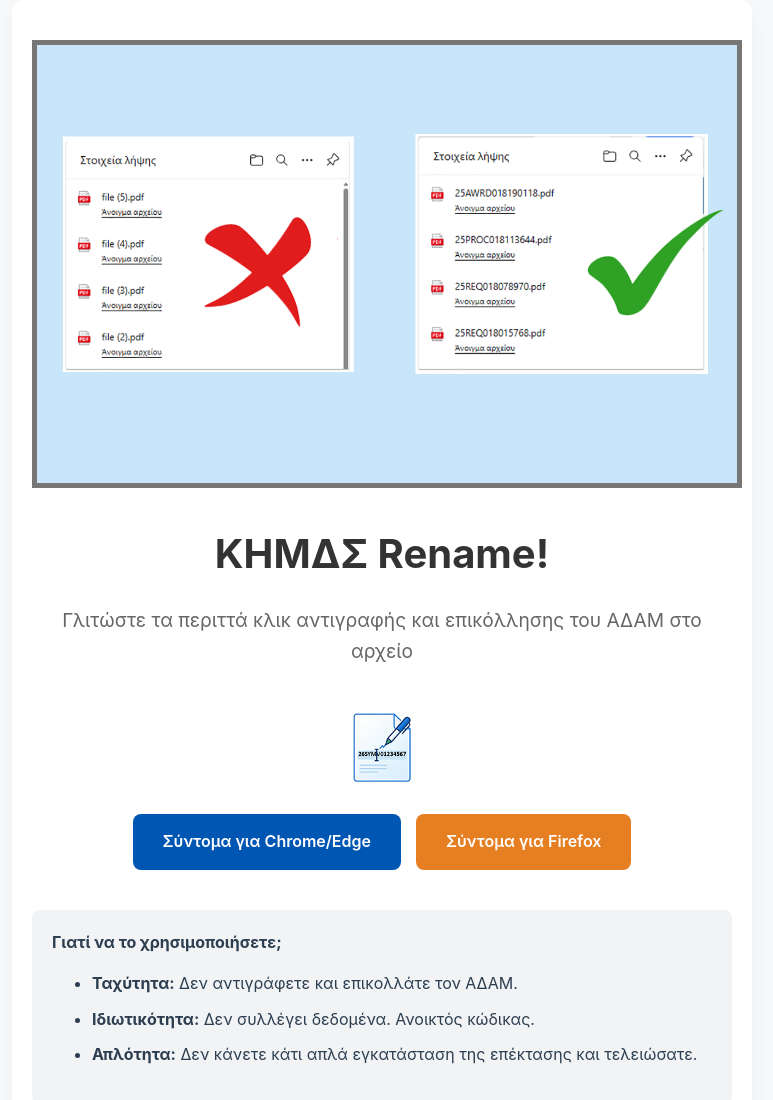
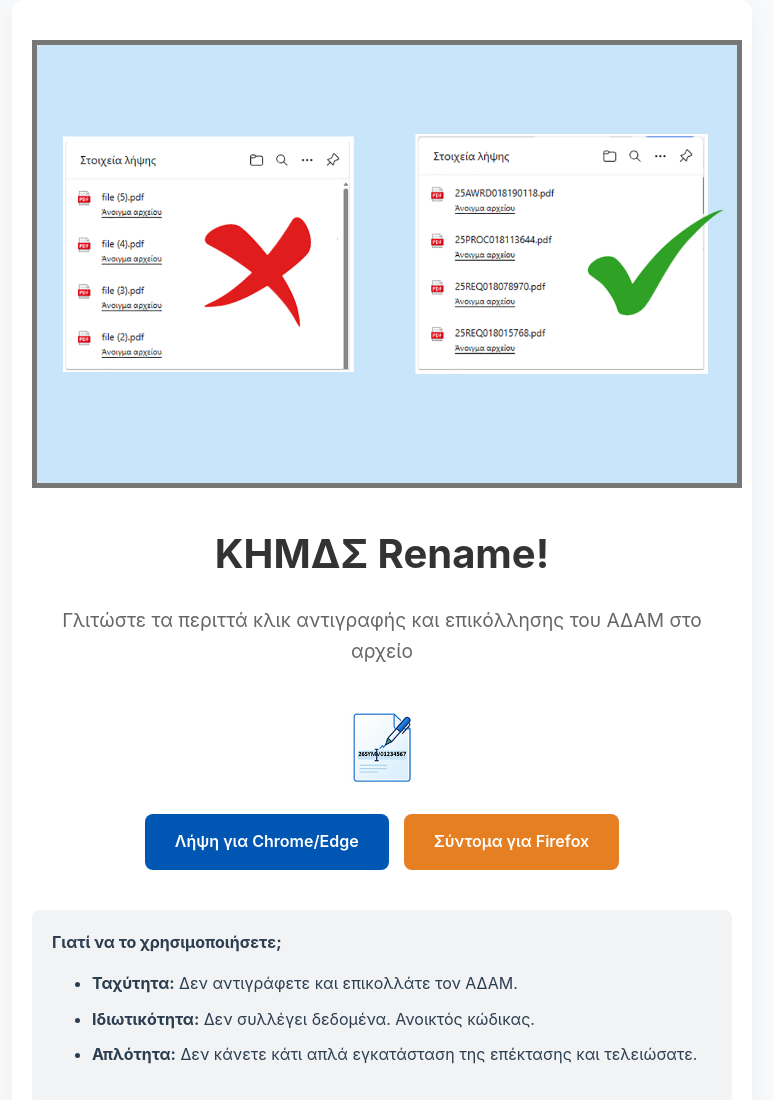
Before and after one commit to dimnikolos/khmds_rename, a browser extension: page index.html in a window 1280 px wide. Shown: the top 1100 px of the page, without its empty margins (258-1031 px from the left). Drawn offline with Linux system fonts and the light colour scheme.

Commit message:
add chrome download link

```diff
--- a/index.html
+++ b/index.html
@@ -153,8 +153,9 @@
         <img src="./icon128.png" alt="Λογότυπο ΚΗΜΔΣ Rename" class="logo" />
 
         <div class="cta-group">
-            <a href="#" class="btn btn-chrome" target="_blank" rel="noopener">
-                Σύντομα για Chrome/Edge
+            <a href="https://chromewebstore.google.com/detail/κημδς-μετονομασία-αρχείου/hnfaogiglhpjekcejbokifkbjiphafmm"
+               class="btn btn-chrome" target="_blank" rel="noopener">
+                Λήψη για Chrome/Edge
             </a>
 
             <a href="#" class="btn btn-firefox" target="_blank" rel="noopener">
```
Also changed, not shown: firefox/manifest.json.
